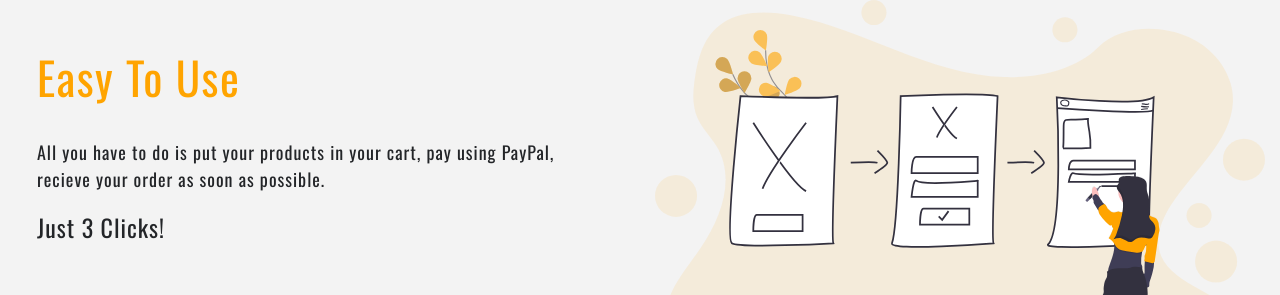
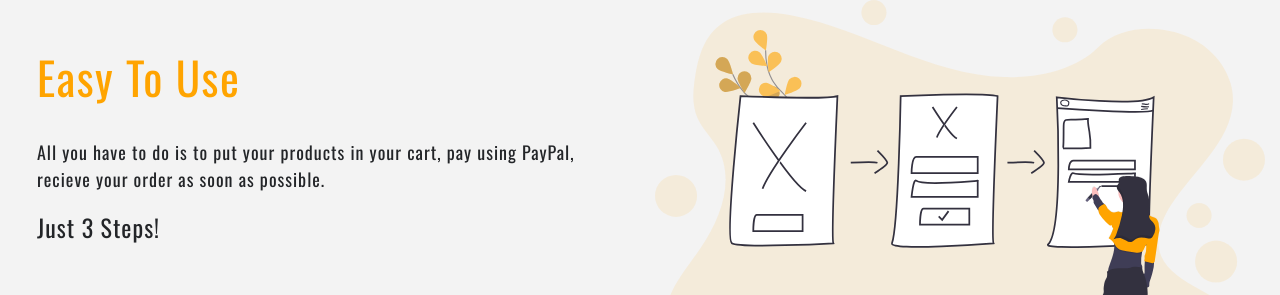
Before and after one commit to amrhisham9/online-store, a React (Create React App) app: page / in a window 1280 px wide. Shown: the part 1950-2245 px from the top of the page. Built offline with nearby package versions, Linux system fonts and the light colour scheme.

Commit message:
Home Page Fixes

```diff
--- a/src/components/Home.js
+++ b/src/components/Home.js
@@ -43,8 +43,8 @@ export default function Home() {
             <div className='row' id="r3">
                 <div className='col-md-6 '>
                     <h2 className='sec-h22 paddd'>Easy To Use</h2>
-                    <p className='sec-p paddd'>All you have to do is put your products in your cart, pay using PayPal, recieve your order as soon as possible.</p>
-                    <p className='sec-pp paddd'>Just 3 Clicks!</p>
+                    <p className='sec-p paddd'>All you have to do is to put your products in your cart, pay using PayPal, recieve your order as soon as possible.</p>
+                    <p className='sec-pp paddd'>Just 3 Steps!</p>
                 </div>
                 <div className='col-md-6 '>
                     <img src={easy} alt='secure' className='security-img' />
```
